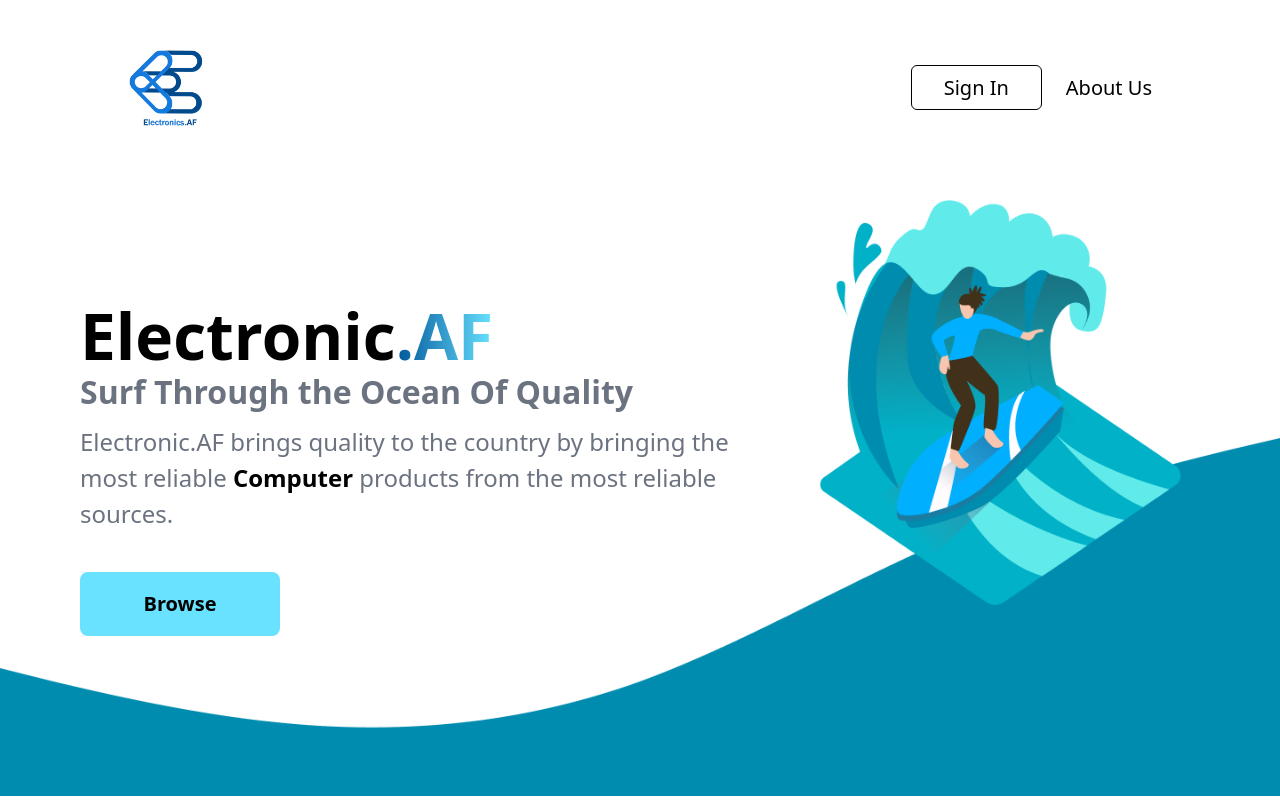
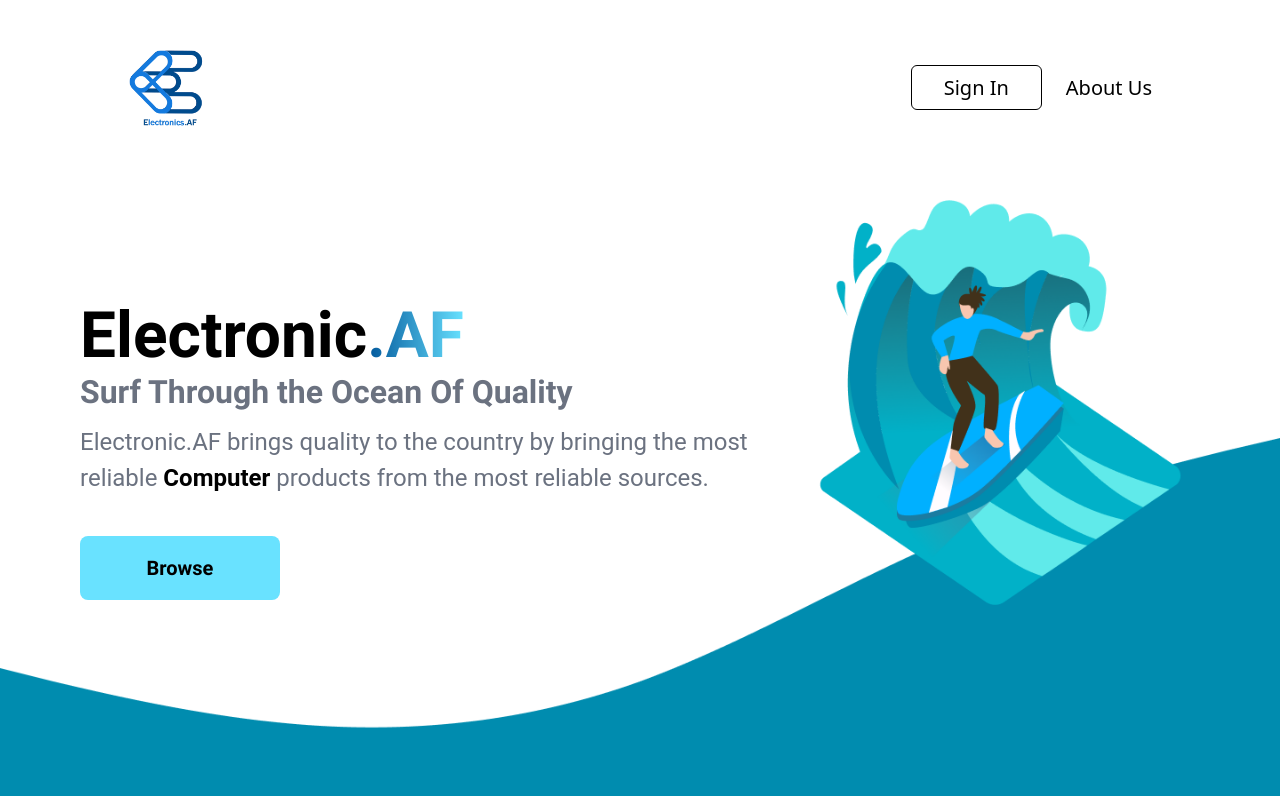
Before and after one commit to BahirHakimy/Electronic.AF, a React (Create React App) app in the folder Frontend/: page / in a window 1280 px wide. Built offline with nearby package versions, Linux system fonts and the light colour scheme.

Commit message:
added robot font

```diff
--- a/Frontend/src/components/Home.jsx
+++ b/Frontend/src/components/Home.jsx
@@ -35,23 +35,23 @@
         {/* colOne */}
         <div className="max-w-[75ch] lg:pt-20">
           {/* title  */}
-          <h1 className="text-[4rem] font-bold leading-none pb-2 ">
+          <h1 className="text-[4rem] font-bold font-robotoBold leading-none pb-2 ">
             Electronic
             <span className="bg-clip-text   bg-gradient-to-r from-secondary to-primaryLight text-transparent">
               .AF
             </span>
           </h1>
-          <h2 className="text-[2rem] leading-none font-bold text-gray-500 ">
+          <h2 className="text-[2rem] font-robotoBold leading-none font-bold text-gray-500 ">
             <span className=" "></span> Surf Through the Ocean Of Quality
           </h2>
-          <p className="text-gray-500 text-[1.5rem] pt-4 pb-10">
+          <p className="text-gray-500 text-[1.5rem] font-roboto pt-4 pb-10">
             Electronic.AF brings quality to the country by bringing the most
             reliable <strong className="text-black">Computer</strong> products
             from the most reliable sources.
           </p>
           {/* buttons */}
           <div className=" ">
-            <button className="bg-primaryLight text-[1.25rem] w-[200px] h-[64px] px-4 py-2 rounded-lg font-bold hover:bg-primaryDark hover:text-white">
+            <button className="bg-primaryLight font-robotoBold text-[1.25rem] w-[200px] h-[64px] px-4 py-2 rounded-lg font-bold hover:bg-primaryDark hover:text-white">
               <Link to={"/products"}>Browse</Link>
             </button>
           </div>
--- a/Frontend/tailwind.config.js
+++ b/Frontend/tailwind.config.js
@@ -17,7 +17,7 @@
       },
 
       fontFamily: {
-        // roboto: ["Roboto"],
+        roboto: ["Roboto"],
         robotoBold: ["Roboto Bold"],
       },
     },
```
